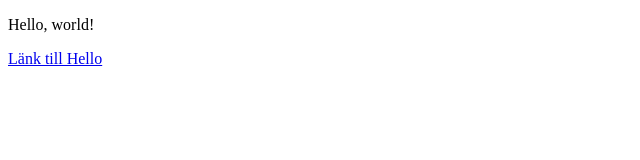
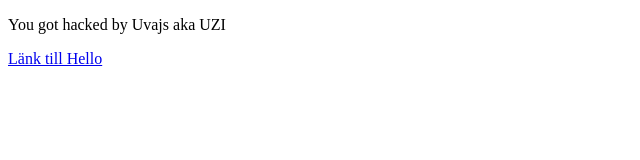
Before and after one commit to owize/EC2, a plain HTML site: page index.html in a window 1280 px wide. Shown: the whole page, without its empty margins (0-640 px from the left). Drawn offline with Linux system fonts and the light colour scheme.

Commit message:
Update index.html
important

```diff
--- a/index.html
+++ b/index.html
@@ -5,7 +5,7 @@
       <title>Hello</title>
     </head>
     <body>
-      <p>Hello, world!</p>
+      <p>You got hacked by Uvajs aka UZI</p>
       <a href="Labb1/Hello.html">Länk till Hello</a>
 
 
```
